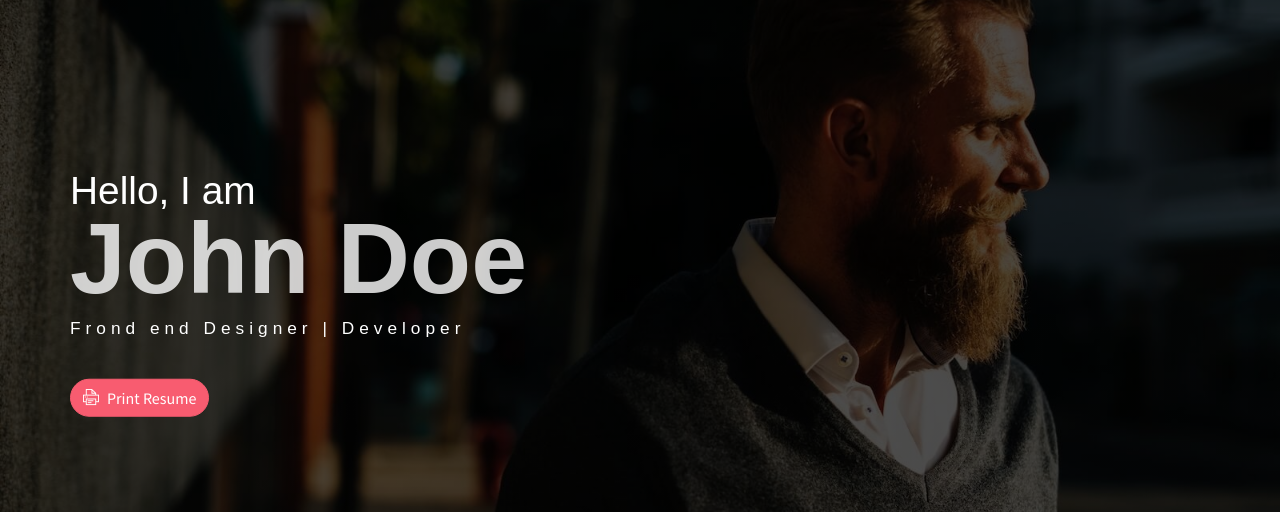
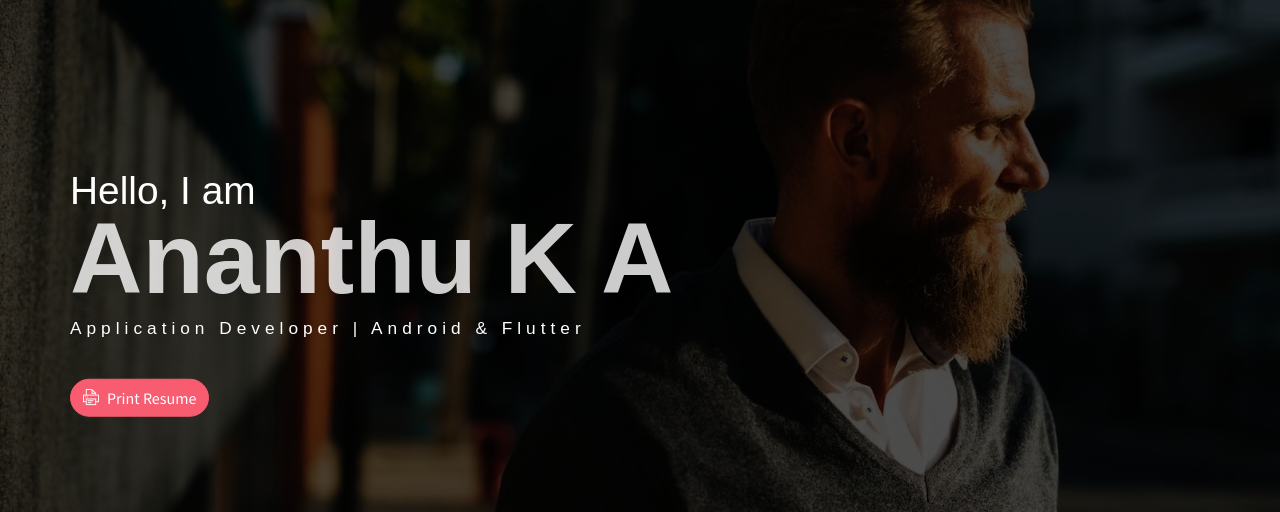
Before and after one commit to AKAnanthu/details, a website: page public_html/index.html in a window 1280 px wide. Shown: the part 60-572 px from the top of the page. Drawn offline with Linux system fonts and the light colour scheme; some packages are replaced by stand-ins of ours.

Commit message:
commit changes

```diff
--- a/public_html/index.html
+++ b/public_html/index.html
@@ -24,8 +24,8 @@
             </ul>
             <div class="header-content">
                 <h4 class="header-subtitle" >Hello, I am</h4>
-                <h1 class="header-title">John Doe</h1>
-                <h6 class="header-mono" >Frond end Designer | Developer</h6>
+                <h1 class="header-title">Ananthu K A</h1>
+                <h6 class="header-mono" >Application Developer | Android & Flutter</h6>
                 <button class="btn btn-primary btn-rounded"><i class="ti-printer pr-2"></i>Print Resume</button>
             </div>
         </div>
@@ -50,7 +50,7 @@
                 <ul class="navbar-nav brand">
                     <img src="assets/imgs/avatar.jpg" alt="" class="brand-img">
                     <li class="brand-txt">
-                        <h5 class="brand-title">John Doe</h5>
+                        <h5 class="brand-title">Ananthu K A</h5>
                         <div class="brand-subtitle">Web Designer | Developer</div>
                     </li>
                 </ul>
```
